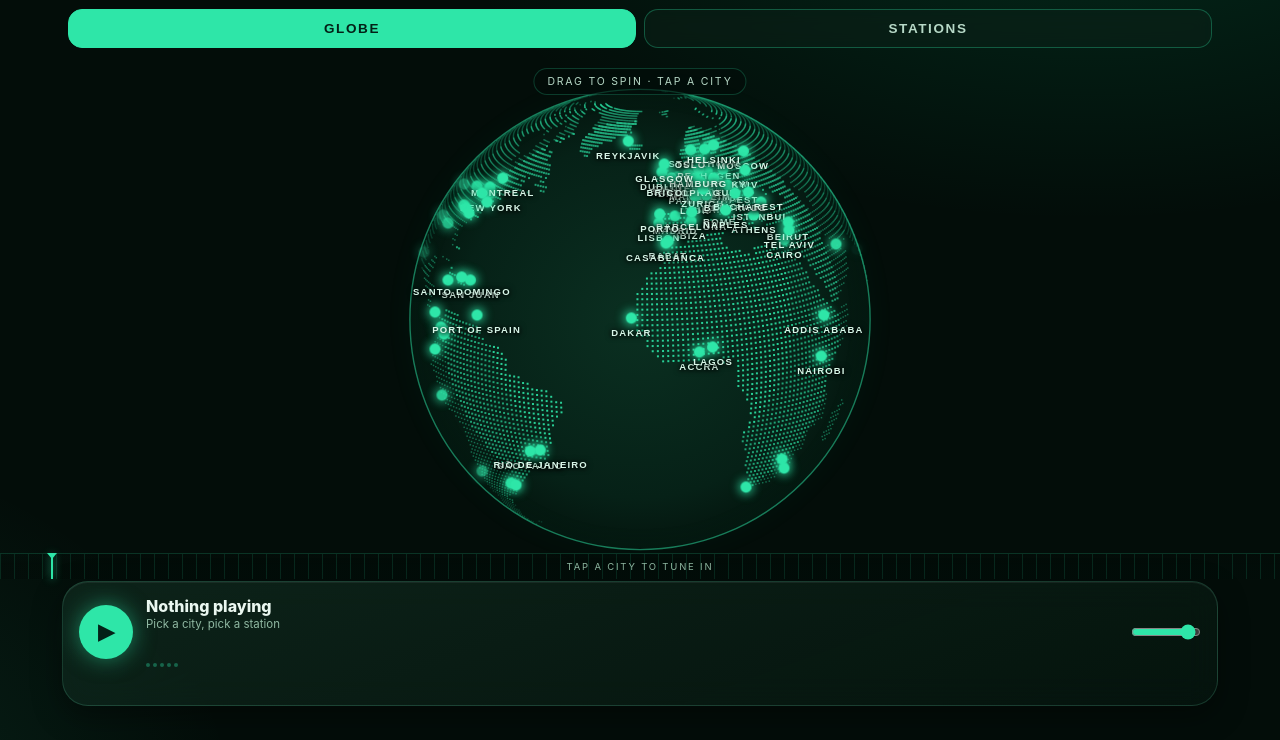
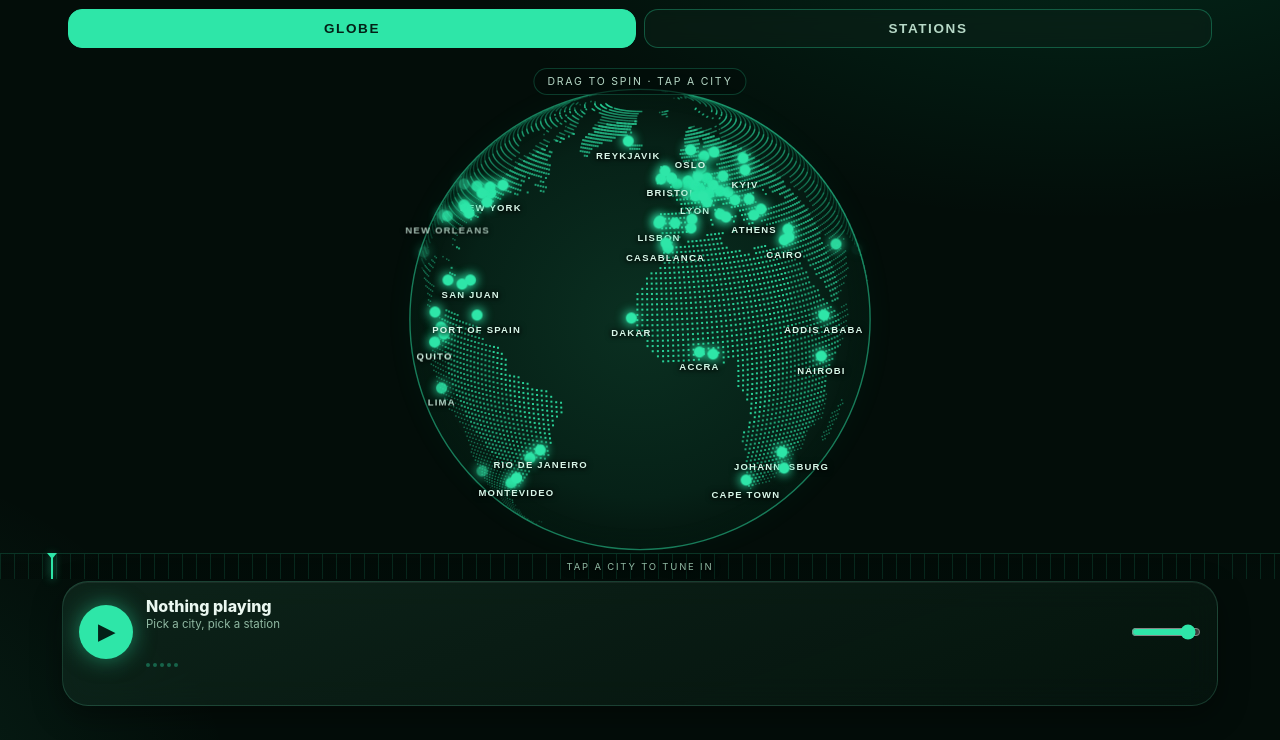
Before and after one commit to jadestaticbuilds/world-frequency, a plain HTML site: page index.html in a window 1280 px wide. Shown: the part 60-800 px from the top of the page. Drawn offline with nearby package versions, Linux system fonts and the light colour scheme; animation ran at ten frames a second.

Commit message:
Globe label declutter (collision-aware labels) and band readout above the needle

```diff
--- a/index.html
+++ b/index.html
@@ -186,8 +186,9 @@
   #bandTicks { background:repeating-linear-gradient(90deg, rgba(46,230,168,.13) 0 1px, transparent 1px 14px); }
   #bandReadout {
     position:absolute; inset:0; display:flex; align-items:center; justify-content:center; gap:7px;
-    font-size:9.5px; letter-spacing:1.8px; color:#8fb8a2; white-space:nowrap;
+    font-size:9.5px; letter-spacing:1.8px; color:#8fb8a2; white-space:nowrap; z-index:2;
   }
+  #bandReadout b, #bandReadout { text-shadow:0 1px 4px #000, 0 0 8px rgba(0,0,0,.95); }
   #bandReadout b { color:#2ee6a8; font-size:11.5px; letter-spacing:1px; }
   .tick .tn { display:none; }
   .tick.on .tn { display:block; }
@@ -815,14 +816,27 @@ function drawGlobe(){
     const arr = buckets[b], s = b >= 2 ? 2 : 1.5;
     for (let j = 0; j < arr.length; j += 2) ctx.fillRect(arr[j], arr[j + 1], s, s);
   }
+  const visPts = [];
   CITIES.forEach((c, i) => {
-    const p = proj(c.lat, c.lon), b = markerBtns[i];
-    if (p.z > 0.1){
+    const p = proj(c.lat, c.lon);
+    if (p.z > 0.1) visPts.push({ i, x: cxp + p.x * R, y: cyp - p.y * R, z: p.z });
+  });
+  visPts.sort((a, b) => b.z - a.z);
+  const placedLbl = [], lblOK = new Set(), posByIdx = new Map();
+  visPts.forEach(v => {
+    posByIdx.set(v.i, v);
+    if (v.z > 0.35 && !placedLbl.some(q => Math.abs(q.x - v.x) < 62 && Math.abs(q.y - v.y) < 17)){
+      placedLbl.push(v); lblOK.add(v.i);
+    }
+  });
+  CITIES.forEach((c, i) => {
+    const b = markerBtns[i], v = posByIdx.get(i);
+    if (v){
       b.style.display = 'block';
-      b.style.left = (cxp + p.x * R) + 'px';
-      b.style.top = (cyp - p.y * R) + 'px';
-      b.style.opacity = Math.min(1, (p.z - 0.1) * 3);
-      b._lbl.style.display = p.z > 0.55 ? 'block' : 'none';
+      b.style.left = v.x + 'px';
+      b.style.top = v.y + 'px';
+      b.style.opacity = Math.min(1, (v.z - 0.1) * 3);
+      b._lbl.style.display = lblOK.has(i) ? 'block' : 'none';
     } else b.style.display = 'none';
   });
 }
```
